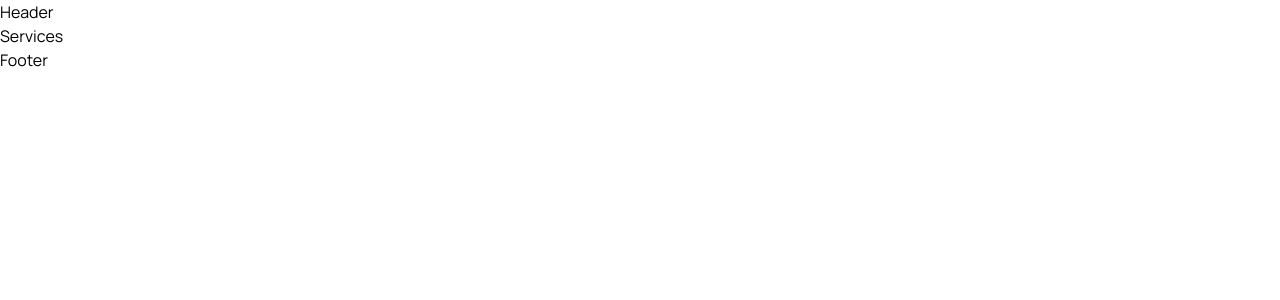
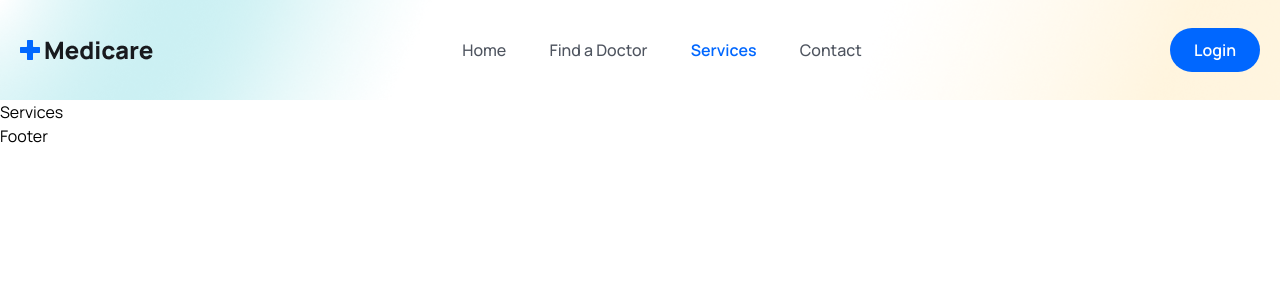
Before and after one commit to EncodeNeel/Medicare, a React (Vite) app in the folder frontend/: page /services in a window 1280 px wide. Shown: the top 300 px of the page. Built offline with nearby package versions, Linux system fonts and the light colour scheme; the HTML template or start-up script is replaced by a standard one.

Commit message:
navbar done

```diff
--- a/frontend/src/App.css
+++ b/frontend/src/App.css
@@ -9,3 +9,42 @@
 body {
   font-family: "Manrope", sans-serif;
 }
+
+.sticky__header {
+  width: 100px;
+  height: 80px;
+  line-height: 80px;
+  position: sticky;
+  top: 0;
+  left: 0;
+  z-index: 99999;
+  box-shadow: 3px 3px -8px 3px #ddd;
+}
+@media only screen and (max-width: 768px) {
+  .navigation {
+    width: 100%;
+    height: 100%;
+    position: fixed;
+    top: 0;
+    left: 0;
+    z-index: 100;
+    background: #00000084;
+    display: none;
+  }
+  .menu {
+    width: 15rem;
+    height: 100%;
+    position: absolute;
+    top: 0;
+    right: 0;
+    background: #fff;
+    z-index: 200;
+    flex-direction: column;
+    justify-content: center;
+    align-items: center;
+    line-height: 30px;
+  }
+  .show__menu {
+    display: block;
+  }
+}
--- a/frontend/src/components/Header/Header.jsx
+++ b/frontend/src/components/Header/Header.jsx
@@ -1,7 +1,105 @@
-import React from "react";
+import { useEffect, useRef } from "react";
+import logo from "../../assets/images/logo.png";
+import userImg from "../../assets/images/avatar-icon.png";
+import { NavLink, Link } from "react-router-dom";
+import { BiMenu } from "react-icons/bi";
+
+const navLinks = [
+  {
+    path: "/home",
+    display: "Home",
+  },
+  {
+    path: "/doctors",
+    display: "Find a Doctor",
+  },
+  {
+    path: "/services",
+    display: "Services",
+  },
+  {
+    path: "/contact",
+    display: "Contact",
+  },
+];
 
 const Header = () => {
-  return <div>Header</div>;
+  const headerRef = useRef(null);
+  const menuRef = useRef(null);
+
+  const handleStickyHeader = () => {
+    window.addEventListener("scroll", () => {
+      if (
+        document.body.scrollTop > 80 ||
+        document.documentElement.scrollTop > 80
+      ) {
+        headerRef.current.classList.add("sticky_header");
+      } else {
+        headerRef.current.classList.remove("sticky_header");
+      }
+    });
+  };
+  useEffect(() => {
+    handleStickyHeader();
+
+    return () => window.removeEventListener("scroll", handleStickyHeader);
+  });
+
+  const toggleMenu = () => menuRef.current.classList.toggle("show__menu");
+
+  return (
+    <header className="header flex items-center" ref={headerRef}>
+      <div className="container">
+        <div className="flex items-center justify-between">
+          {/* ==== logo === */}
+          <div>
+            <img src={logo} alt="" />
+          </div>
+
+          {/* =========== menu ========== */}
+          <div className="navigation" ref={menuRef} onClick={toggleMenu}>
+            <ul className="menu flex items-center gap-[2.7rem]">
+              {navLinks.map((link, index) => (
+                <li key={index}>
+                  <NavLink
+                    to={link.path}
+                    className={(navClass) =>
+                      navClass.isActive
+                        ? "text-primaryColor text-[16px] leading-7 font-[600]"
+                        : "text-textColor text-[16px] leading-7 font-[500] hover:text-primaryColor"
+                    }
+                  >
+                    {link.display}
+                  </NavLink>
+                </li>
+              ))}
+            </ul>
+          </div>
+
+          {/* ======== nav right  ==========*/}
+          <div className="flex items-center gap-4">
+            <div className="hidden">
+              <Link to="/">
+                <figure className="w-[35px] h-[35px] rounded-full cursor-pointer">
+                  <img src={userImg} className="w-full rounded-full" alt="" />
+                </figure>
+              </Link>
+            </div>
+
+            <Link to="/login">
+              <button className="bg-primaryColor py-2 px-6 text-white font-[600] h-[44px] flex items-center rounded-[50px]">
+                Login
+              </button>
+            </Link>
+
+            <span className="md:hidden" onClick={toggleMenu}>
+              <BiMenu className="w-6 h-6 cursor-pointer"></BiMenu>
+            </span>
+          </div>
+        </div>
+      </div>
+    </header>
+  );
 };
 
 export default Header;
--- a/frontend/src/index.css
+++ b/frontend/src/index.css
@@ -26,6 +26,10 @@
   }
 }
 
+.header {
+  @apply bg-[url('./assets/images/mask.png')] bg-no-repeat bg-center bg-cover w-full h-[100px] leading-[100px];
+}
+
 @media only screen and (max-width: 1024px) {
   .container {
     @apply w-full;
```
Also changed, not shown: 1 other file (tests, documents, lock files or other folders).
